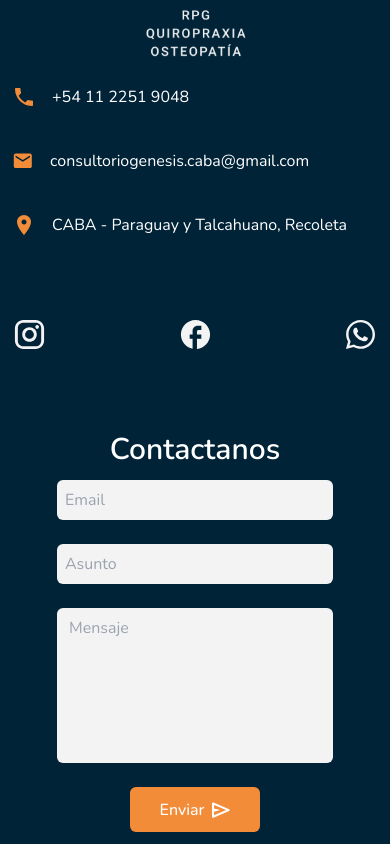
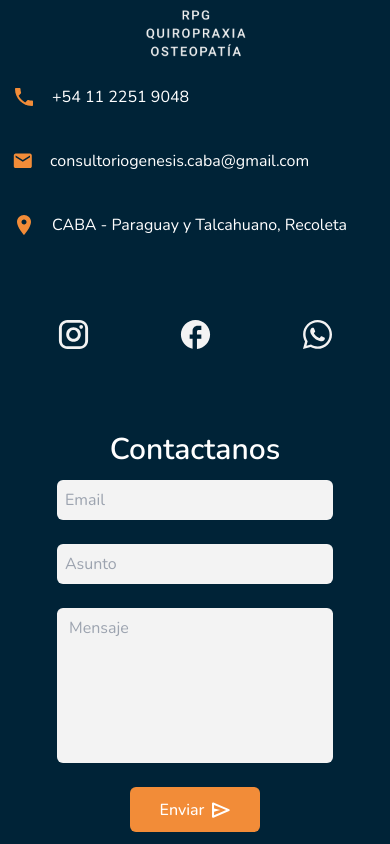
Before and after one commit to tomaslami/update-genesis, a Next.js app: page / in a window 390 px wide. Shown: the part 4722-5566 px from the top of the page. Built offline with nearby package versions, Linux system fonts and the light colour scheme.

Commit message:
icons fixed

```diff
--- a/src/components/tools/FooterIcons.tsx
+++ b/src/components/tools/FooterIcons.tsx
@@ -17,7 +17,7 @@ const FooterIcons = () => {
           </ul>
         </div>
       ))}
-      <ul className='w-full flex justify-between pt-10 lg:pt-0'>
+      <ul className='w-full flex lg:justify-between justify-around pt-10 lg:pt-0'>
         <li>
           <a href="https://www.instagram.com/consultoriogenesis.caba/">
             <img src="/icons/IG.svg" alt="Instagram" className='' />
```
